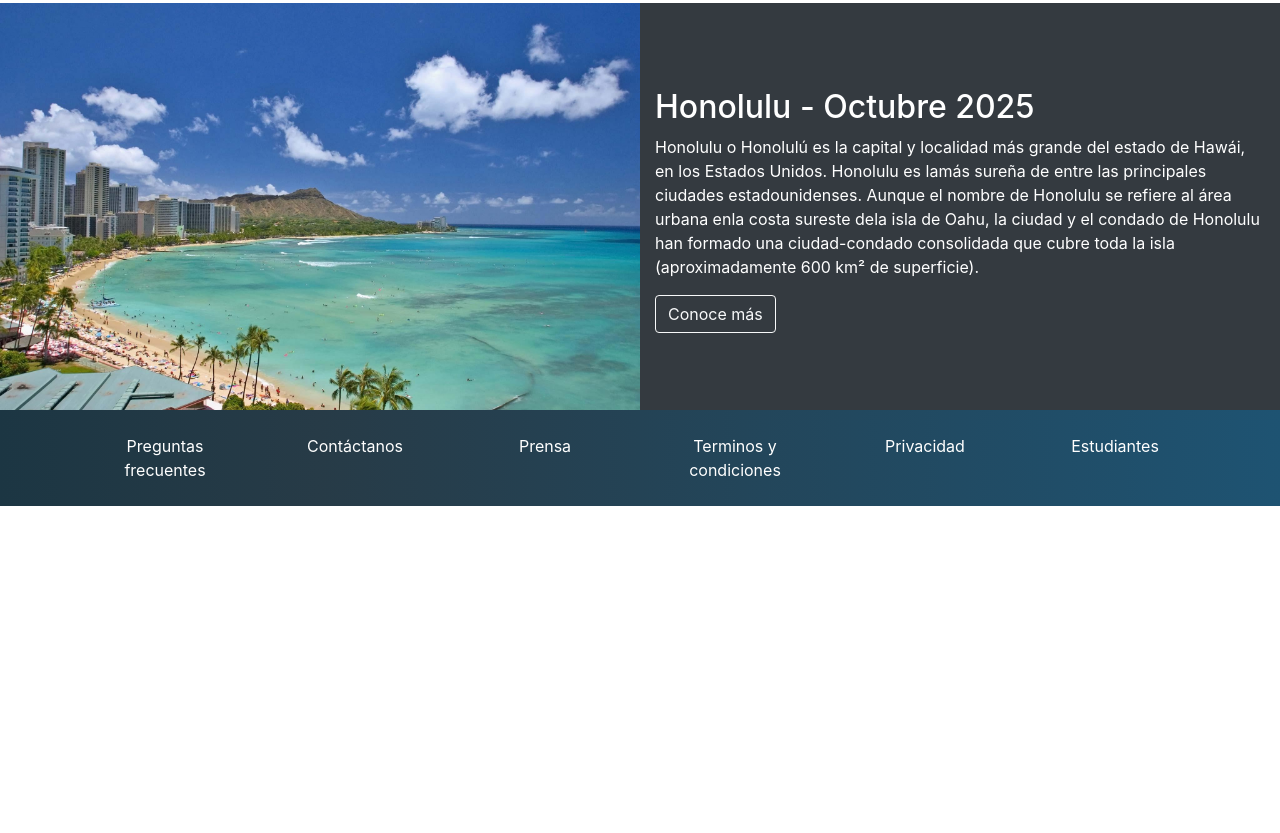
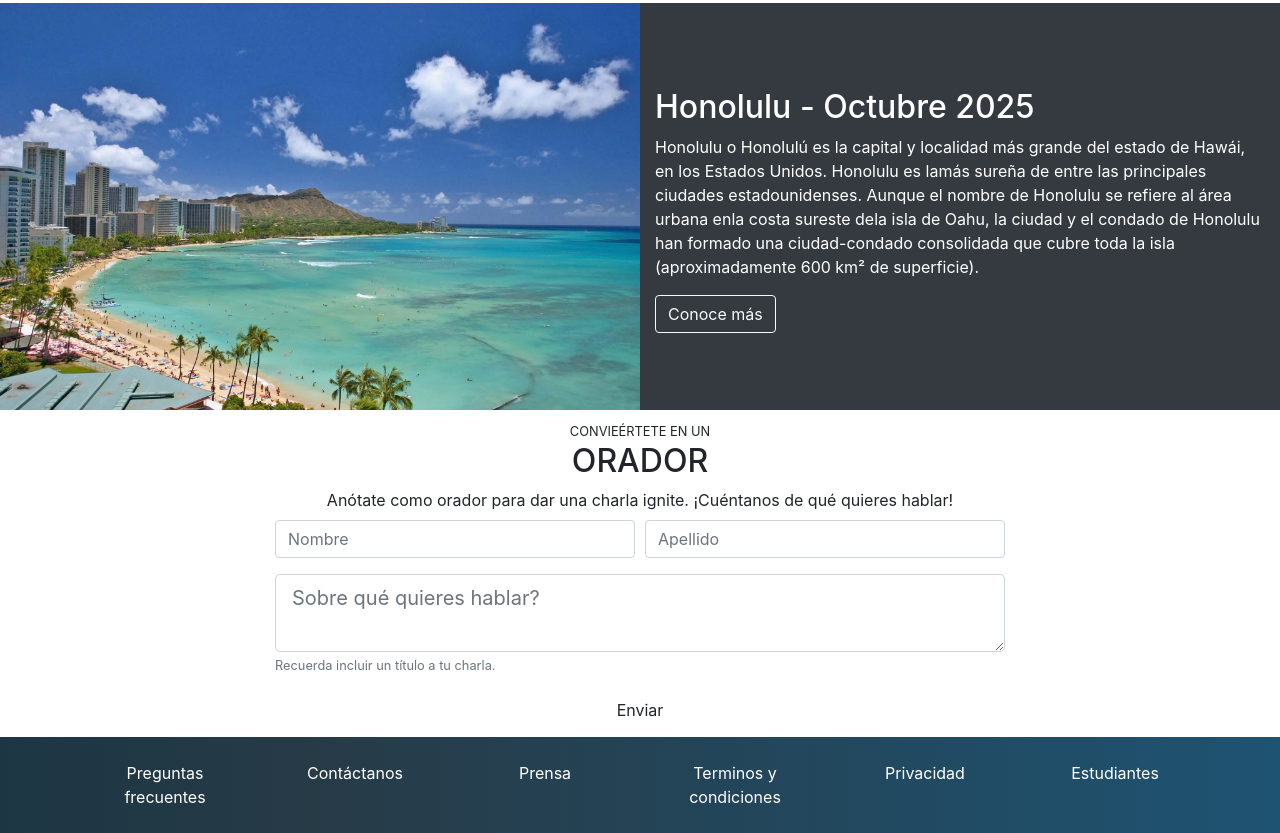
Before and after one commit to jkzasori/jkzasoriconf-bootstrap, a plain HTML site: page index.html in a window 1280 px wide. Shown: the part 1755-2588 px from the top of the page. Before the commit the page ends 2261 px from the top, so only its background shows below. Drawn offline with nearby package versions, Linux system fonts and the light colour scheme.

Commit message:
Los formularios de Bootstrap 4

```diff
--- a/index.html
+++ b/index.html
@@ -168,6 +168,69 @@
       </div>
     </section>
     <!--/Lugar y fecha-->
+    <!--Conviértete en orador-->
+    <section id="conviertete-en-orador" class="pt-2 pb-2">
+      <div class="container">
+        <div class="row">
+          <div class="col text-uppercase text-center">
+            <small class="">Convieértete en un </small>
+            <h2>ORADOR</h2>
+          </div>
+        </div>
+        <div class="row">
+          <div class="col text-center">
+            Anótate como orador para dar una charla ignite.
+            ¡Cuéntanos de qué quieres hablar!
+          </div>
+        </div>
+        <div class="row">
+          <div class="col col-md-8 offset-md-2 col-lg-8 offset-lg-2 pt-2">
+            <form class="needs-validation" novalidate>
+              <div class="form-row">
+                <div class="form-group col-12 col-md-6">
+                  <input type="text"class="form-control" placeholder="Nombre" required>
+                  <div class="valid-feedback">
+                    Correcto!!
+                  </div>
+                  <div class="invalid-feedback">
+                    Por favor ingresa tu nombre.
+                  </div>
+                </div>
+                <div class="form-group col-12 col-md-6">
+                  <input type="text"class="form-control" placeholder="Apellido" required>
+                  <div class="valid-feedback">
+                    Correcto!!
+                  </div>
+                  <div class="invalid-feedback">
+                    Por favor ingresa tu apellido.
+                  </div>
+                </div>
+              </div>
+              <div class="form-row">
+                <div class="form-group col">
+                  <textarea class="form-control form-control-lg" placeholder="Sobre qué quieres hablar?" required></textarea>
+                  <div class="valid-feedback">
+                    Correcto!!
+                  </div>
+                  <div class="invalid-feedback">
+                    Debes de escribir sobre qué quieres hablar.
+                  </div>
+                  <small class="form-text text-muted">
+                    Recuerda incluir un título a tu charla.
+                  </small>
+                </div>
+              </div>
+              <div class="form-row">
+                <div class="col">
+                  <button type="submit"class="btn btn-platzi btn-block">Enviar</button>
+                </div>
+              </div>
+            </form>
+          </div>
+        </div>
+      </div>
+    </section>
+    <!--/Conviértete en orador-->
     <!--Footer-->
     <footer id="footer" class="pb-4 pt-4">
       <div class="container">
```
